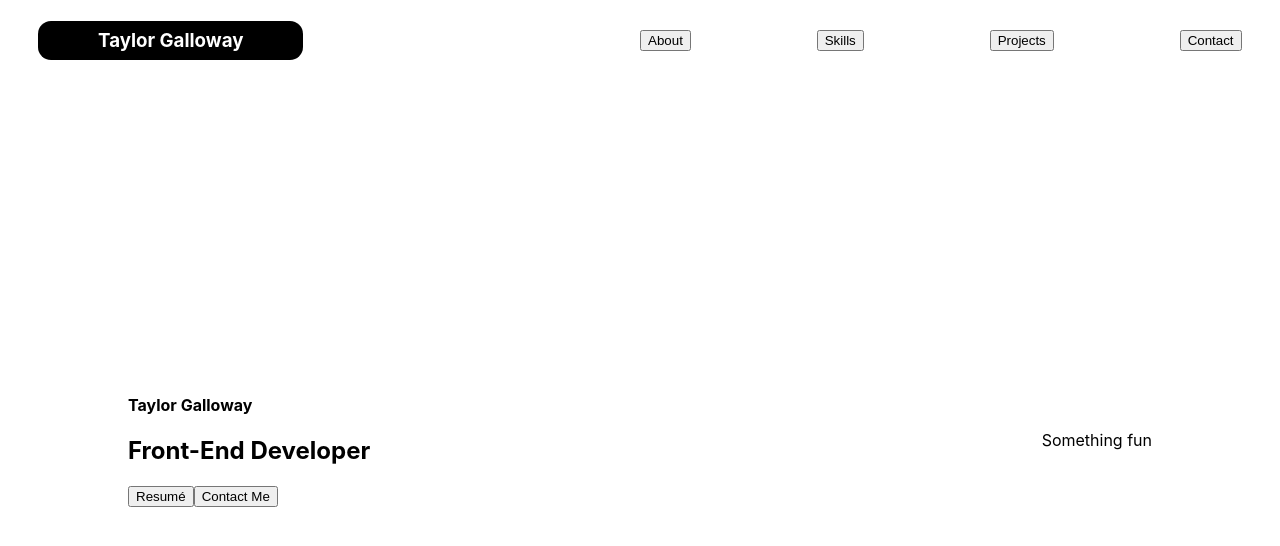
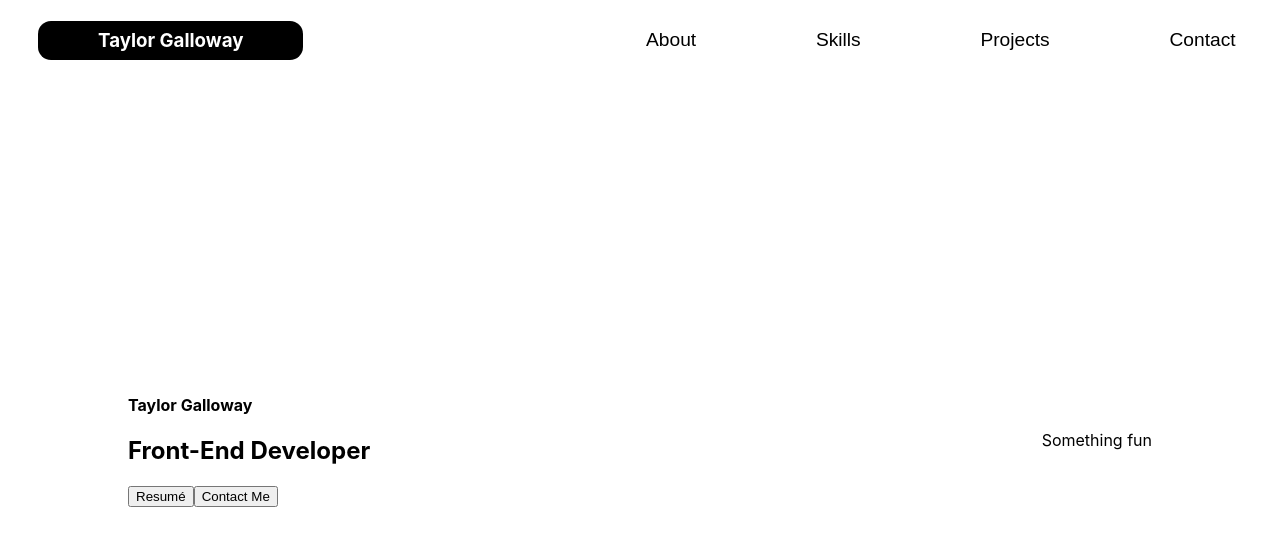
Before and after one commit to tylrs/taylor-portfolio, a React (Create React App) app: page / in a window 1280 px wide. Shown: the top 546 px of the page. Built offline with nearby package versions, Linux system fonts and the light colour scheme.

Commit message:
Remove default button styling from nav button

```diff
--- a/src/components/App/App.css
+++ b/src/components/App/App.css
@@ -14,6 +14,12 @@ main {
 nav {
     display: flex;
     justify-content: space-between;
+}
+
+nav > button {
+    background-color: transparent;
+    border: 0;
+    font-size: 1.2rem;
 }
 
 .header-title-container {
```
